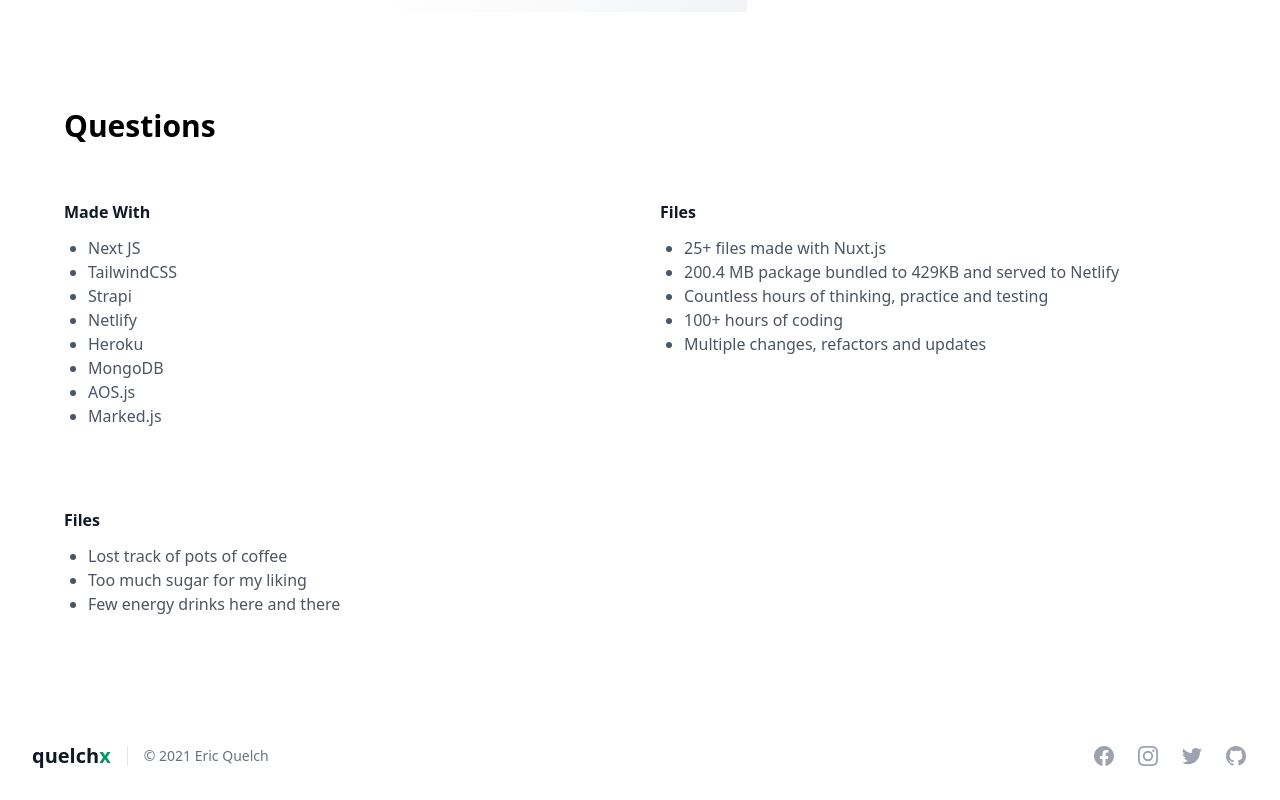
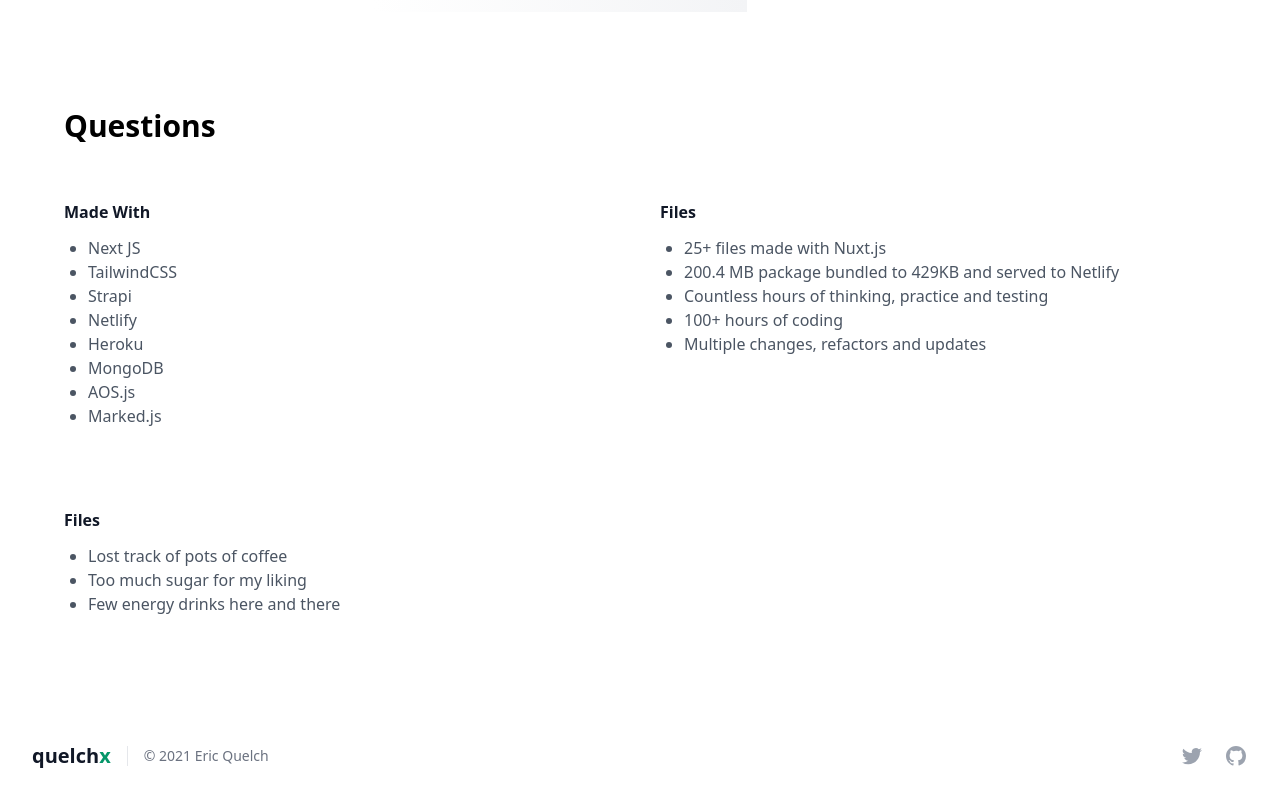
Before and after one commit to quelchx/quelchx.com, a Next.js app: page / in a window 1280 px wide. Shown: the part 4658-5458 px from the top of the page. Built offline with nearby package versions, Linux system fonts and the light colour scheme.

Commit message:
prep for netlify deploy

```diff
--- a/components/Footer.jsx
+++ b/components/Footer.jsx
@@ -15,7 +15,7 @@ export default function Footer() {
          © 2021 Eric Quelch
         </p>
         <span className="inline-flex justify-center mt-4 space-x-5 sm:ml-auto sm:mt-0 sm:justify-start">
-          <a href="#" className="text-gray-400 hover:text-gray-500">
+          {/* <a href="#" className="text-gray-400 hover:text-gray-500">
             <span className="sr-only">Facebook</span>
             <svg
               className="w-6 h-6"
@@ -29,9 +29,9 @@ export default function Footer() {
                 clipRule="evenodd"
               ></path>
             </svg>
-          </a>
+          </a> */}
 
-          <a href="#" className="text-gray-400 hover:text-gray-500">
+          {/* <a href="#" className="text-gray-400 hover:text-gray-500">
             <span className="sr-only">Instagram</span>
             <svg
               className="w-6 h-6"
@@ -45,7 +45,7 @@ export default function Footer() {
                 clipRule="evenodd"
               ></path>
             </svg>
-          </a>
+          </a> */}
 
           <a href="#" className="text-gray-400 hover:text-gray-500">
             <span className="sr-only">Twitter</span>
--- a/package.json
+++ b/package.json
@@ -14,6 +14,7 @@
     "react-dom": "^17.0.2"
   },
   "devDependencies": {
+    "@netlify/plugin-nextjs": "^3.9.2",
     "@tailwindcss/aspect-ratio": "^0.3.0",
     "@tailwindcss/forms": "^0.3.4",
     "autoprefixer": "^10.2.6",
```
Also changed, not shown: 2 other files (tests, documents, lock files or other folders).
